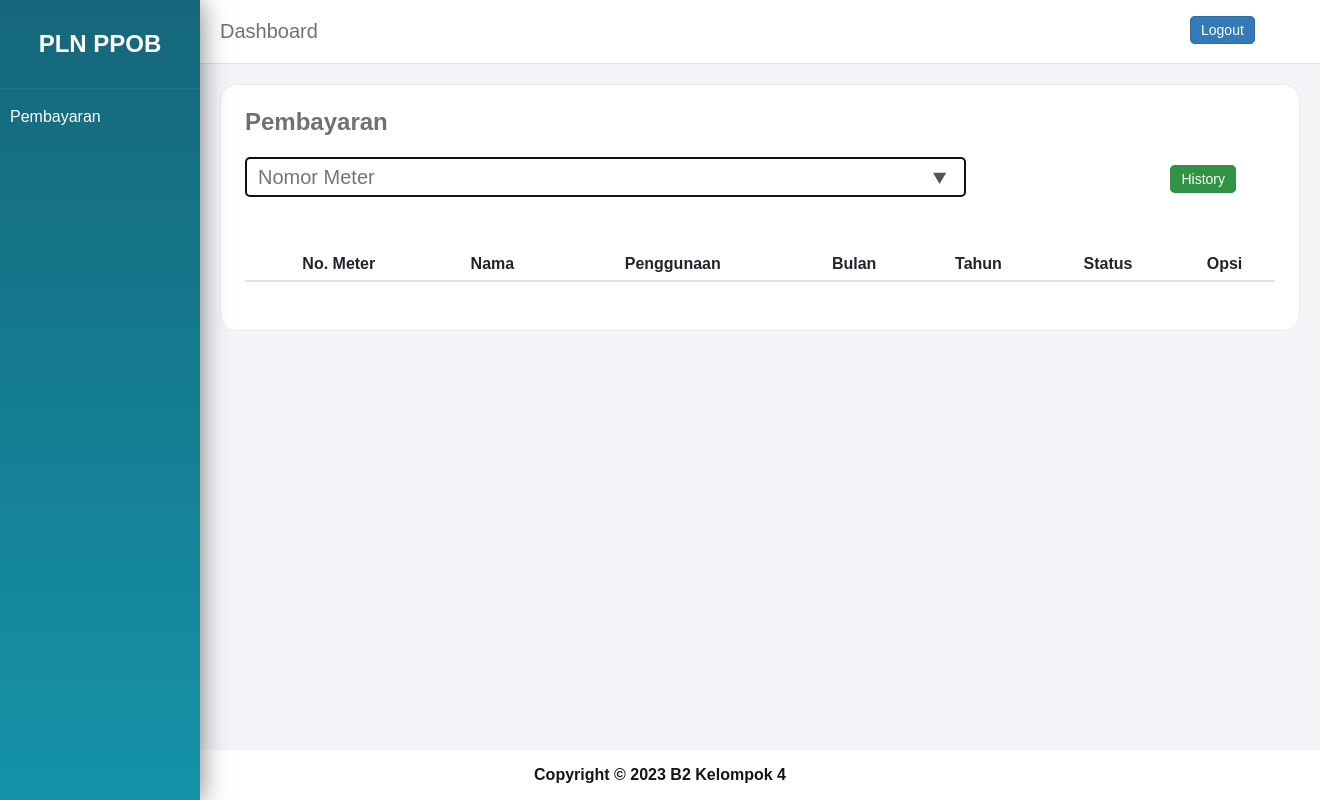
After one commit to b2-kelompok-4/pa-web-pln, a PHP site: page /user.php?page=pembayaran in a window 1320 px wide. The commit adds this page. Run offline with PHP 8.4, Linux system fonts and the light colour scheme; a user stored in the database is signed in; data comes from the database, SQL or seed files in the repository; lists and menus that the app fills with data are empty.

Commit message:
use session after login

```diff
--- a/admin.php
+++ b/admin.php
@@ -1,7 +1,7 @@
 <?php include 'include/config.php' ?>
 <?php
 session_start();
-if ($_SESSION['status'] != 'login') {
+if ($_SESSION['status'] != 'login' && $_SESSION['role'] != 'admin') {
     header('location: login.php?pesan=belum_login');
 }
 ?>
--- a/pembayaran/pembayaran.php
+++ b/pembayaran/pembayaran.php
@@ -1,6 +1,11 @@
 <h2 style="display:inline-flex;">Pembayaran</h2>
 <form action="" method="POST">
-    <input type="text" class="form-input mt-2" name="meter" placeholder="Nomor Meter" style="height: 40px; font-size: 20px; display: inline-block" autofocus list="input" autocomplete="off" onchange="submit()">
+    <?php
+    if ($_SESSION['role'] == 'admin' || $_SESSION['role'] == 'manager') : ?>
+        <input type="text" class="form-input mt-2" name="meter" placeholder="Nomor Meter" style="height: 40px; font-size: 20px; display: inline-block" autofocus list="input" autocomplete="off" onchange="submit()">
+        <a href="admin.php?page=history" class="btn-xs btn-hijau" style="margin-left: 200px;">History</a>
+
+    <?php endif; ?>
     <datalist id="input">
         <?php
         $query = mysqli_query($conn, "SELECT * FROM meter");
@@ -9,7 +14,6 @@
             <option value="<?php echo $row['no_meter'] ?>"><?php echo $row['pemilik'] ?></option>
         <?php } ?>
     </datalist>
-    <a href="admin.php?page=history" class="btn-xs btn-hijau" style="margin-left: 200px;">History</a>
 </form>
 
 <table class="mt-5">
--- /dev/null
+++ b/user.php
@@ -0,0 +1,62 @@
+<?php include 'include/config.php' ?>
+<?php
+session_start();
+if ($_SESSION['status'] != 'login') {
+    header('location: login.php?pesan=belum_login');
+}
+?>
+<!DOCTYPE html>
+<html lang="en">
+
+<head>
+    <meta charset="UTF-8">
+    <meta name="viewport" content="width=device-width, initial-scale=1.0">
+    <meta http-equiv="X-UA-Compatible" content="ie=edge">
+    <link rel="shortcut icon" href="img/volt.png">
+    <link rel="stylesheet" href="style.css">
+    <title>PLN PPOB</title>
+</head>
+
+<body>
+
+    <div class="wrapper">
+        <div class="sidebar">
+            <h2>PLN PPOB</h2>
+            <ul>
+                <!-- <li><a href="admin.php?page=tarif">Tarif</a></li>
+                <li><a href="admin.php?page=pelanggan">Pelanggan</a></li>
+                <li><a href="admin.php?page=penggunaan">Penggunaan</a></li>
+                <li><a href="admin.php?page=tagihan">Tagihan</a></li> -->
+                <li><a href="user.php?page=pembayaran">Pembayaran</a></li>
+            </ul>
+        </div>
+        <div class="main_content">
+            <div class="header">
+                <div class="header-brand">Dashboard</div>
+                <div class="header-item">
+                    <a href="logout.php" class="btn-xs btn-biru">Logout</a>
+                </div>
+            </div>
+            <div class="info">
+                <?php
+                if (isset($_GET['page'])) {
+                    if ($_GET['page'] == 'pembayaran') {
+                        include 'pembayaran/pembayaran.php';
+                    } elseif ($_GET['page'] == 'bayar') {
+                        include 'pembayaran/bayar.php';
+                    } elseif ($_GET['page'] == 'history') {
+                        include 'pembayaran/history.php';
+                    }
+                } else {
+                    echo 'Halo Selamat Datang ' . $_SESSION['username'];
+                }
+                ?>
+            </div>
+        </div>
+    </div>
+    <div class="footer footer2">
+        <p align="center">Copyright &copy; 2023 B2 Kelompok 4</p>
+    </div>
+</body>
+
+</html>
```
